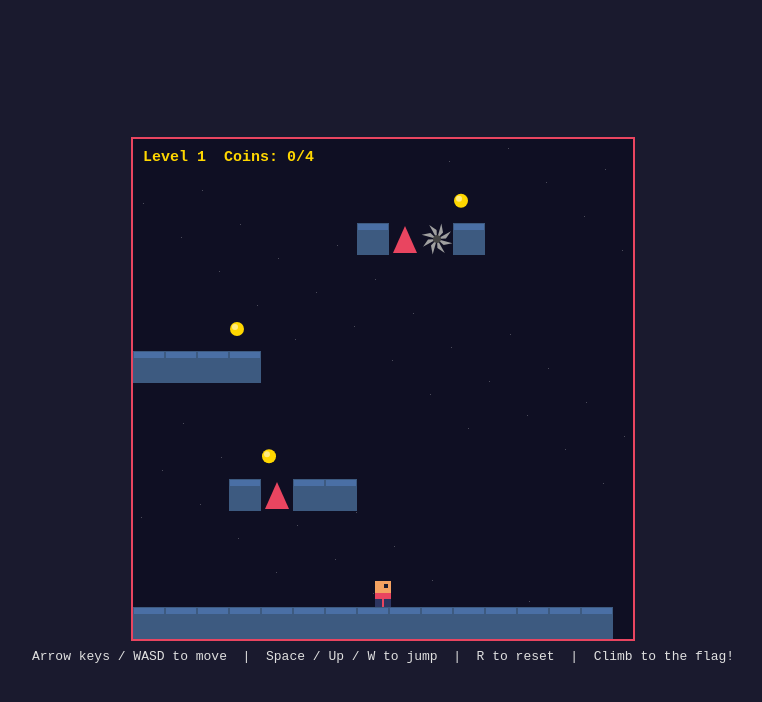
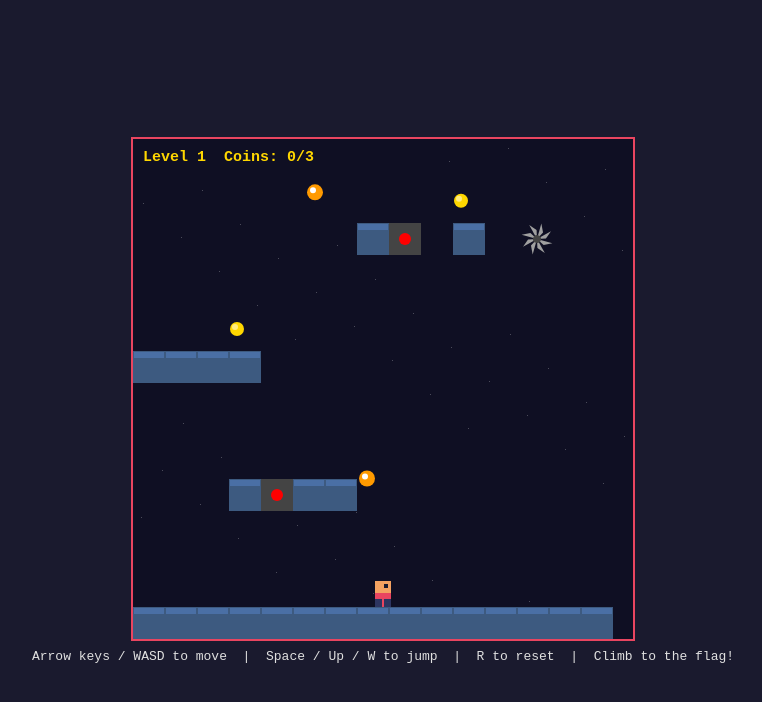
Before and after one commit to MMEC-CA/ge2, a plain HTML site: page ge2/index.html in a window 1280 px wide. Shown: the whole page, without its empty margins (257-1019 px from the left). Drawn offline with Linux system fonts and the light colour scheme.

Commit message:
fireballs

```diff
--- a/ge2/index.html
+++ b/ge2/index.html
@@ -54,7 +54,7 @@
       if (!isMoving) {
         const rand = Math.random();
         if (rand < 0.1) {
-          rows[curY][x] = '^'; // Spike
+          rows[curY][x] = 'E'; // Emitter
         } else if (rand < 0.15) {
           rows[curY][x] = 'S'; // Saw
         }
@@ -85,15 +85,15 @@
 document.addEventListener('keydown', e => { keys[e.code] = true; e.preventDefault(); });
 document.addEventListener('keyup',   e => { keys[e.code] = false; });
 
-let levelIndex, map, ROWS, coins, totalCoins, movingPlatforms, player, camY, gameState, transition;
+let levelIndex, map, ROWS, coins, totalCoins, movingPlatforms, saws, fireballs, player, camY, gameState, transition;
 let jumpPressed = false;
 
 // Palette per level
 const PALETTES = [
-  { bg: '#0f0f23', wall: '#3d5a80', wallTop: '#4a6fa5', border: '#e94560', lava: '#ff4d4d', saw: '#a0a0a0', plat: '#5a789c' },
-  { bg: '#0f1a0f', wall: '#2d5a3d', wallTop: '#3d7a55', border: '#50fa7b', lava: '#ffb347', saw: '#b0b0b0', plat: '#4d7a5a' },
-  { bg: '#1a0f1a', wall: '#5a3d6a', wallTop: '#7a5a8a', border: '#bd93f9', lava: '#ff00ff', saw: '#909090', plat: '#7a5a8a' },
-  { bg: '#1a1a0f', wall: '#6a5a3d', wallTop: '#8a7a5a', border: '#f1fa8c', lava: '#ff8c00', saw: '#808080', plat: '#8a7a5a' },
+  { bg: '#0f0f23', wall: '#3d5a80', wallTop: '#4a6fa5', border: '#e94560', lava: '#ff4d4d', saw: '#a0a0a0', plat: '#5a789c', fire: '#ff9a00' },
+  { bg: '#0f1a0f', wall: '#2d5a3d', wallTop: '#3d7a55', border: '#50fa7b', lava: '#ffb347', saw: '#b0b0b0', plat: '#4d7a5a', fire: '#ffcc33' },
+  { bg: '#1a0f1a', wall: '#5a3d6a', wallTop: '#7a5a8a', border: '#bd93f9', lava: '#ff00ff', saw: '#909090', plat: '#7a5a8a', fire: '#ff0088' },
+  { bg: '#1a1a0f', wall: '#6a5a3d', wallTop: '#8a7a5a', border: '#f1fa8c', lava: '#ff8c00', saw: '#808080', plat: '#8a7a5a', fire: '#ffff00' },
 ];
 
 function loadLevel(idx) {
@@ -108,44 +108,35 @@
 }
 
 function resetLevel() {
-  coins = []; totalCoins = 0; movingPlatforms = [];
+  coins = []; totalCoins = 0; movingPlatforms = []; fireballs = []; saws = [];
   for (let r = 0; r < ROWS; r++) {
     for (let c = 0; c < COLS; c++) {
       const t = map[r][c];
       if (t === '2') { coins.push({ c, r, collected: false }); totalCoins++; }
       if (t === 'M') {
-        // Find platform width
-        let w = 1;
-        while (c + w < COLS && map[r][c+w] === 'M') w++;
-        // Create moving platform
+        let w = 1; while (c + w < COLS && map[r][c+w] === 'M') w++;
         movingPlatforms.push({
-          x: c * TILE, y: r * TILE,
-          startX: c * TILE,
-          w: w * TILE, h: TILE,
-          vx: 1.5 + Math.random() * 1.5,
-          range: TILE * (2 + Math.random() * 3)
+          x: c * TILE, y: r * TILE, startX: c * TILE, w: w * TILE, h: TILE,
+          vx: 1.5 + Math.random() * 1.5, range: TILE * (2 + Math.random() * 3)
         });
-        // Erase 'M's from map to avoid static collision
-        const rowArr = map[r].split('');
-        for(let i=0; i<w; i++) rowArr[c+i] = ' ';
-        map[r] = rowArr.join('');
         c += w - 1;
+      }
+      if (t === 'S') {
+        saws.push({
+          x: c * TILE + TILE/2, y: r * TILE + TILE/2, startX: c * TILE + TILE/2,
+          vx: Math.random() < 0.5 ? 2 : -2, range: TILE * (2 + Math.random() * 2)
+        });
       }
     }
   }
 
-  // Start player at bottom center on the ground
   const startRow = ROWS - 2;
   player = {
-    x: W/2 - 10, y: startRow * TILE - 26,
-    vx: 0, vy: 0, w: 20, h: 26,
-    onGround: false, facingRight: true,
-    jumps: 0,
-    onPlatform: null
+    x: W/2 - 10, y: startRow * TILE - 26, vx: 0, vy: 0, w: 20, h: 26,
+    onGround: false, facingRight: true, jumps: 0, onPlatform: null
   };
   camY = Math.max(0, Math.min(player.y - H/2, ROWS*TILE - H));
-  gameState = 'playing';
-  transition = null;
+  gameState = 'playing'; transition = null;
 }
 
 loadLevel(0);
@@ -213,10 +204,36 @@
   // Move platforms
   for (const plat of movingPlatforms) {
     plat.x += plat.vx;
-    if (Math.abs(plat.x - plat.startX) > plat.range) {
-      plat.vx *= -1;
-      plat.x += plat.vx;
+    if (Math.abs(plat.x - plat.startX) > plat.range) { plat.vx *= -1; plat.x += plat.vx; }
+  }
+
+  // Move saws
+  for (const saw of saws) {
+    saw.x += saw.vx;
+    if (Math.abs(saw.x - saw.startX) > saw.range) { saw.vx *= -1; saw.x += saw.vx; }
+  }
+
+  // Fireballs
+  if (Date.now() % 1500 < 20) {
+    const rStart = Math.max(0, Math.floor(camY/TILE)-1);
+    const rEnd   = Math.min(ROWS, rStart + Math.ceil(H/TILE)+2);
+    for (let r = rStart; r < rEnd; r++) {
+      for (let c = 0; c < COLS; c++) {
+        if (map[r][c] === 'E') {
+          const dir = c < COLS/2 ? 1 : -1;
+          fireballs.push({ x: c * TILE + TILE/2, y: r * TILE + TILE/2, vx: dir * 3, vy: -2 - Math.random() * 3 });
+        }
+      }
     }
+  }
+  for (let i = fireballs.length - 1; i >= 0; i--) {
+    const f = fireballs[i];
+    f.x += f.vx; f.y += f.vy; f.vy += 0.15; // Gravity on fireballs
+    if (f.y > ROWS * TILE || f.x < -TILE || f.x > W + TILE) fireballs.splice(i, 1);
+
+    // Player collision with fireballs
+    const dx = player.x + player.w/2 - f.x, dy = player.y + player.h/2 - f.y;
+    if (Math.sqrt(dx*dx + dy*dy) < 14) { gameState = 'dead'; }
   }
 
   if (keys['ArrowLeft']  || keys['KeyA']) { player.vx = -SPEED; player.facingRight = false; }
@@ -226,24 +243,33 @@
   const jumpKey = keys['Space'] || keys['ArrowUp'] || keys['KeyW'];
   if (jumpKey && !jumpPressed) {
     if (player.onGround) {
-      player.vy = JUMP;
-      player.jumps = 1;
-      player.onPlatform = null;
+      player.vy = JUMP; player.jumps = 1; player.onPlatform = null;
     } else if (player.jumps < 2) {
-      player.vy = JUMP * 0.9; // Double jump slightly weaker
-      player.jumps = 2;
+      player.vy = JUMP * 0.9; player.jumps = 2;
     }
   }
   jumpPressed = jumpKey;
 
   player.vy = Math.min(player.vy + GRAV, 16);
-
-  if (player.onPlatform) {
-    player.x += player.onPlatform.vx;
-  }
+  if (player.onPlatform) player.x += player.onPlatform.vx;
 
   player.x += player.vx; resolveX(player);
   player.y += player.vy; resolveY(player);
+
+  // Hazards collision (saws, lava, etc)
+  const px = player.x + player.w/2, py = player.y + player.h/2;
+  const points = [[px, player.y+player.h+1], [px, py], [player.x, py], [player.x+player.w, py]];
+  for (const [hx, hy] of points) {
+    const t = tileAtPx(hx, hy);
+    if (t === 'L') { gameState = 'dead'; break; }
+  }
+  for (const saw of saws) {
+    const dx = px - saw.x, dy = py - saw.y;
+    if (Math.sqrt(dx*dx + dy*dy) < 18) { gameState = 'dead'; break; }
+  }
+
+  // fall off bottom
+  if (player.y > ROWS*TILE + 64) gameState = 'dead';
 
   // clamp X
   player.x = Math.max(0, Math.min(player.x, COLS*TILE - player.w));
@@ -252,25 +278,6 @@
   const targetCam = player.y - H/2;
   camY += (targetCam - camY) * 0.12;
   camY = Math.max(0, Math.min(camY, ROWS*TILE - H));
-
-  // coins
-  for (const coin of coins) {
-    if (coin.collected) continue;
-    const cx = coin.c*TILE+8, cy = coin.r*TILE+8;
-    if (player.x < cx+14 && player.x+player.w > cx-6 &&
-        player.y < cy+14 && player.y+player.h > cy-6) coin.collected = true;
-  }
-
-  // Hazards — spikes, lava, saws
-  const px = player.x + player.w/2, py = player.y + player.h/2;
-  const points = [[px, player.y+player.h+1], [px, py], [player.x, py], [player.x+player.w, py]];
-  for (const [hx, hy] of points) {
-    const t = tileAtPx(hx, hy);
-    if (t === '^' || t === 'L' || t === 'S') { gameState = 'dead'; break; }
-  }
-
-  // fall off bottom
-  if (player.y > ROWS*TILE + 64) gameState = 'dead';
 
   // flag
   const collected = coins.filter(c=>c.collected).length;
@@ -287,24 +294,15 @@
   if (t === '#') {
     ctx.fillStyle = pal.wall; ctx.fillRect(sx, sy, TILE, TILE);
     ctx.fillStyle = pal.wallTop; ctx.fillRect(sx+1, sy+1, TILE-2, 6);
-  } else if (t === '^') {
-    ctx.fillStyle = '#e94560';
-    ctx.beginPath(); ctx.moveTo(sx+TILE/2, sy+3); ctx.lineTo(sx+TILE-4, sy+TILE-2); ctx.lineTo(sx+4, sy+TILE-2); ctx.closePath(); ctx.fill();
+  } else if (t === 'E') {
+    ctx.fillStyle = '#444'; ctx.fillRect(sx, sy, TILE, TILE);
+    ctx.fillStyle = '#f00'; ctx.beginPath(); ctx.arc(sx+TILE/2, sy+TILE/2, 6, 0, Math.PI*2); ctx.fill();
   } else if (t === 'L') {
     ctx.fillStyle = pal.lava; ctx.fillRect(sx, sy+4, TILE, TILE-4);
     ctx.fillStyle = '#fff'; ctx.globalAlpha = 0.3;
     ctx.fillRect(sx, sy+4, TILE, 2); ctx.globalAlpha = 1.0;
   } else if (t === 'S') {
-    ctx.save();
-    ctx.translate(sx + TILE/2, sy + TILE/2);
-    ctx.rotate(Date.now() / 100);
-    ctx.fillStyle = pal.saw;
-    for (let i = 0; i < 8; i++) {
-      ctx.rotate(Math.PI / 4);
-      ctx.beginPath(); ctx.moveTo(0, 0); ctx.lineTo(TILE/2, 0); ctx.lineTo(TILE/4, TILE/8); ctx.closePath(); ctx.fill();
-    }
-    ctx.fillStyle = '#444'; ctx.beginPath(); ctx.arc(0,0,4,0,Math.PI*2); ctx.fill();
-    ctx.restore();
+    // Saws are drawn in the main loop now since they move
   } else if (t === 'F') {
     ctx.fillStyle = '#ffd700'; ctx.fillRect(sx+14, sy+2, 4, 22);
     ctx.fillStyle = '#ff6b35'; ctx.fillRect(sx+18, sy+2, 11, 10);
@@ -344,7 +342,7 @@
   for (let r = rStart; r < rEnd; r++) {
     for (let c = 0; c < COLS; c++) {
       const t = ch(c, r);
-      if (t !== ' ') drawTile(t, c*TILE, r*TILE - camY);
+      if (t !== ' ' && t !== 'S') drawTile(t, c*TILE, r*TILE - camY);
     }
   }
 
@@ -354,6 +352,27 @@
     ctx.fillRect(plat.x, plat.y - camY, plat.w, plat.h);
     ctx.fillStyle = pal.wallTop;
     ctx.fillRect(plat.x + 1, plat.y - camY + 1, plat.w - 2, 6);
+  }
+
+  // saws
+  for (const saw of saws) {
+    ctx.save();
+    ctx.translate(saw.x, saw.y - camY);
+    ctx.rotate(Date.now() / 100);
+    ctx.fillStyle = pal.saw;
+    for (let i = 0; i < 8; i++) {
+      ctx.rotate(Math.PI / 4);
+      ctx.beginPath(); ctx.moveTo(0, 0); ctx.lineTo(TILE/2, 0); ctx.lineTo(TILE/4, TILE/8); ctx.closePath(); ctx.fill();
+    }
+    ctx.fillStyle = '#444'; ctx.beginPath(); ctx.arc(0,0,4,0,Math.PI*2); ctx.fill();
+    ctx.restore();
+  }
+
+  // fireballs
+  for (const f of fireballs) {
+    ctx.fillStyle = pal.fire;
+    ctx.beginPath(); ctx.arc(f.x, f.y - camY, 8, 0, Math.PI*2); ctx.fill();
+    ctx.fillStyle = '#fff'; ctx.beginPath(); ctx.arc(f.x-2, f.y - camY - 2, 3, 0, Math.PI*2); ctx.fill();
   }
 
   // coins
```
